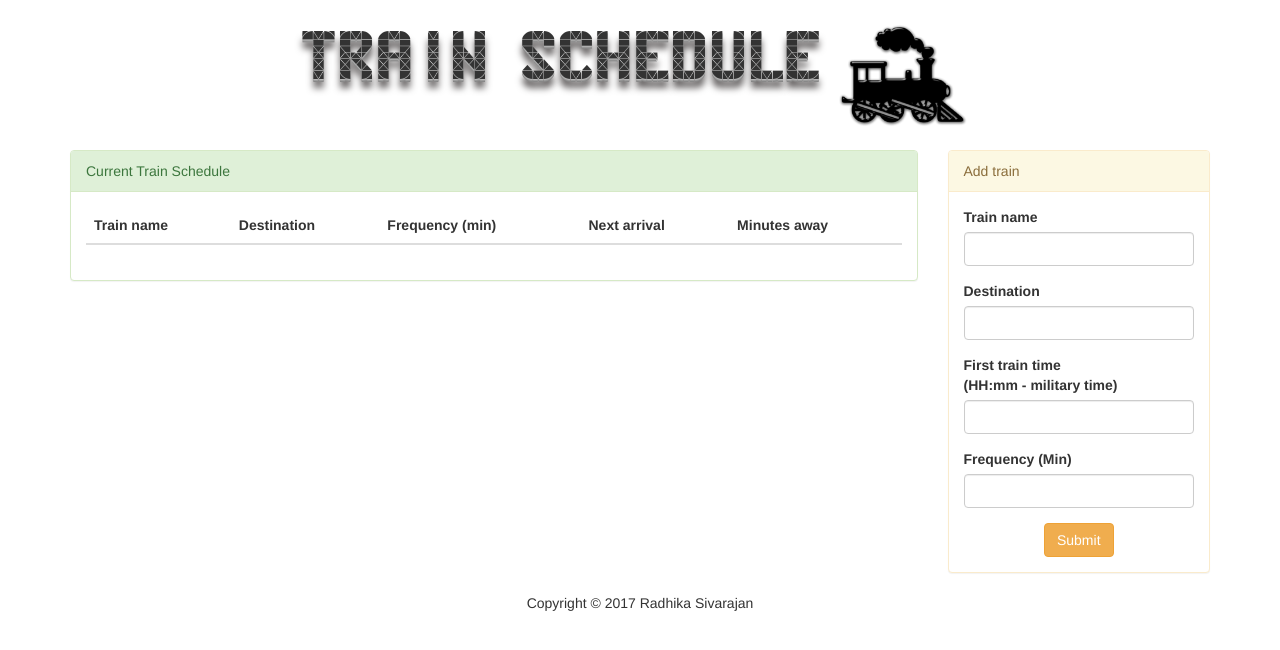
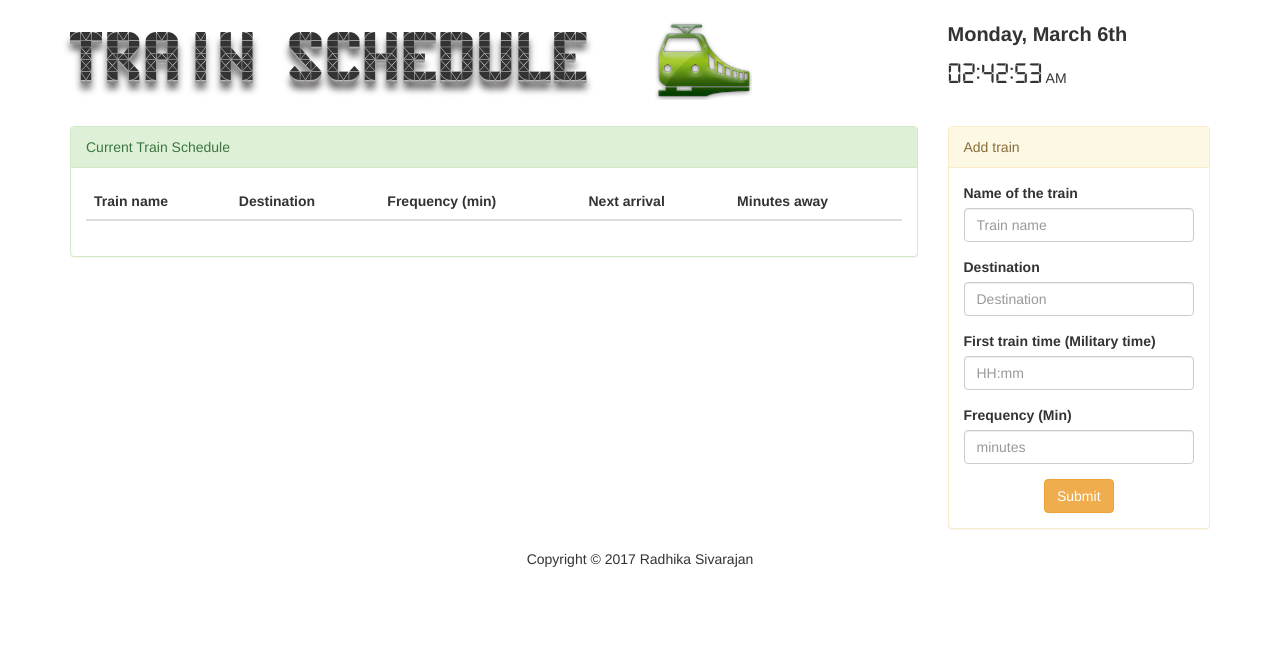
Before and after one commit to radhika-sivarajan/TrainScheduler, a PHP site: page / in a window 1280 px wide. Shown: the top 650 px of the page. Run offline with PHP 8.4, Linux system fonts and the light colour scheme; lists and menus that the app fills with data are empty; some libraries are stand-ins or nearby versions.

Commit message:
partialy working code

```diff
--- a/assets/css/styles.css
+++ b/assets/css/styles.css
@@ -2,10 +2,27 @@
 	font-family: "Pennstat";
 	src: url(Pennstat.ttf) format("truetype");
 }
+@font-face {
+	font-family: "digital";
+	src: url(digital.ttf) format("truetype");
+}
+.header {
+	padding-top: 20px;
+	padding-bottom: 20px;
+}
 
-.heading {
+.heading{
 	font-family: "Pennstat", sans-serif;
 	font-size: 60px;
-	display: inline;;
 	text-shadow: 0 1px 1px #bbb, 0 2px 0 #999, 0 3px 0 #888, 0 9px 7px #504c4c;
 }
+
+.day {
+	font-size: 20px;
+	font-weight: 600;
+}
+
+.time {
+	font-family: "digital", sans-serif;
+	font-size: 30px;
+}
--- a/assets/javascript/train-schedule.js
+++ b/assets/javascript/train-schedule.js
@@ -17,23 +17,57 @@ var trainDestination = "";
 var firstTrainTime = "";
 var trainFrequency = 0;
 
+//Function to display current date, day and time.
+function displayTime(){
+	var day = moment().format("dddd, MMMM Do");
+	var time = moment().format("hh:mm:ss");
+	var period = moment().format("A");
+	$(".current-time").html("<span class='day'>"
+		+ day + "</span><br><span class='time'>"
+		+ time + "</span><span> "
+		+ period + "</span>");
+}
+
 dataRef.ref().on("child_added", function(childSnapshot) {
 
-    var nextArrival;
-    var minuteAway;
+	//Retriving records from database and assingning to variables
+	var trainNameDB = childSnapshot.val().trainName;
+    var trainDestinationDB = childSnapshot.val().trainDestination;
+	var startTimeDB = childSnapshot.val().firstTrainTime;
+	var frequencyDB = childSnapshot.val().trainFrequency;
+
+	var startTimeConverted = moment(startTimeDB,"HH:mm");
+
+    var differenceBetweenTime = moment().diff(startTimeConverted, "minutes");
+    var remainderTime = parseInt(differenceBetweenTime) % parseInt(frequencyDB);
+    var remainderTimeDuration = moment.duration("00:"+remainderTime+":00");
+    var frequencyDuration = moment.duration("00:"+parseInt(frequencyDB)+":00");
+
+    var lastArrival = moment().subtract(remainderTimeDuration);
+    var nextArrival = moment(lastArrival).add(frequencyDuration);
+    var minutes = moment(nextArrival).diff(moment(), "minutes");
+    var minuteAway = moment(minutes, "mm");
+
+
+    console.log("Currentime : "+ moment().format("HH:mm")+" | Startime : "+startTimeConverted.format("HH:mm"));
+    console.log("Difference : "+differenceBetweenTime+" minutes"+" | Remainder : "+remainderTime+" minutes");
+    console.log("Last arrival : "+lastArrival.format("HH:mm")+ " | Next arrival : "+nextArrival.format("HH:mm")+" | Minutes Away : "+minuteAway.format("HH:mm"));
+
+    console.log("...............................................");
+
 
     $("tbody").append("<tr><td>"
-     + childSnapshot.val().trainName + "</td><td>"
-     + childSnapshot.val().trainDestination + "</td><td>"
-     + childSnapshot.val().trainFrequency + "</td><td>"
-     + nextArrival + "</td><td>"
-     + minuteAway + "</td></tr>");
+     + trainNameDB + "</td><td>"
+     + trainDestinationDB + "</td><td>"
+     + frequencyDB + "</td><td>"
+     + nextArrival.format("hh:mm A") + "</td><td>"
+     + minuteAway.format("mm") + "</td></tr>");
 
 }, function(errorObject) {
     console.log("Errors handled: " + errorObject.code);
 });
 
-//On submit
+//On submiting the form
 $("#submit").on("click", function(event){
 	event.preventDefault();
 
@@ -43,12 +77,14 @@ $("#submit").on("click", function(event){
 	firstTrainTime = $("#first-train-time").val().trim();
 	trainFrequency = parseInt($("#train-frequency").val().trim());
 
-	//Push to the database
+	//Push entries to the database
 	dataRef.ref().push({
 		trainName: trainName,
 		trainDestination: trainDestination,
 		firstTrainTime: firstTrainTime,
 		trainFrequency: trainFrequency
 	});
+});
 
-});
+// Display today time
+setInterval(displayTime, 1000);
--- a/index.html
+++ b/index.html
@@ -13,6 +13,8 @@
   	<!-- Firebase Reference -->
     <script src="https://www.gstatic.com/firebasejs/3.7.0/firebase.js"></script>
 
+ 	<script src="https://cdn.jsdelivr.net/momentjs/2.12.0/moment.min.js"></script>
+
 	<link rel="stylesheet" type="text/css" href="assets/css/styles.css">
 
 	<title>Train scheduler</title>
@@ -22,9 +24,12 @@
 <div class="container">
 
 	<!-- Title of the site -->
-	<div class="row text-center">
-		<h1 class="heading">Train schedule</h1>
-		<img class="heading" style="height: 150px" src="assets/images/train.png">
+	<div class="row header">
+		<div class="col-md-6 heading">Train schedule</div>
+		<div class="col-md-3">
+			<img src="assets/images/train.png" width="auto" height="80px">
+		</div>
+		<div class="col-md-3 current-time"></div>
 	</div>
 
 	<div class="row">
@@ -59,20 +64,20 @@
 				<div class="panel-body">
 					<!-- <form> -->
 						<div class="form-group">
-							<label for="train-name">Train name</label>
-							<input type="text" class="form-control" id="train-name">
+							<label for="train-name">Name of the train</label>
+							<input type="text" class="form-control" id="train-name" placeholder="Train name">
 						</div>
 						<div class="form-group">
 							<label for="train-destination">Destination</label>
-							<input type="text" class="form-control" id="train-destination">
+							<input type="text" class="form-control" id="train-destination" placeholder="Destination">
 						</div>
 						<div class="form-group">
-							<label for="first-train-time">First train time<br>(HH:mm - military time)</label>
-							<input type="text" class="form-control" id="first-train-time">
+							<label for="first-train-time">First train time (Military time)</label>
+							<input type="text" class="form-control" id="first-train-time" placeholder="HH:mm" >
 						</div>
 						<div class="form-group">
 							<label for="train-frequency">Frequency (Min)</label>
-							<input type="number" class="form-control" id="train-frequency">
+							<input type="number" min="1" class="form-control" id="train-frequency" placeholder="minutes">
 						</div>
 						<div class="text-center">
 					  		<button type="submit" class="btn btn-warning" id="submit">Submit</button>
```
Also changed, not shown: assets/css/digital.ttf (added), assets/images/train.png.
